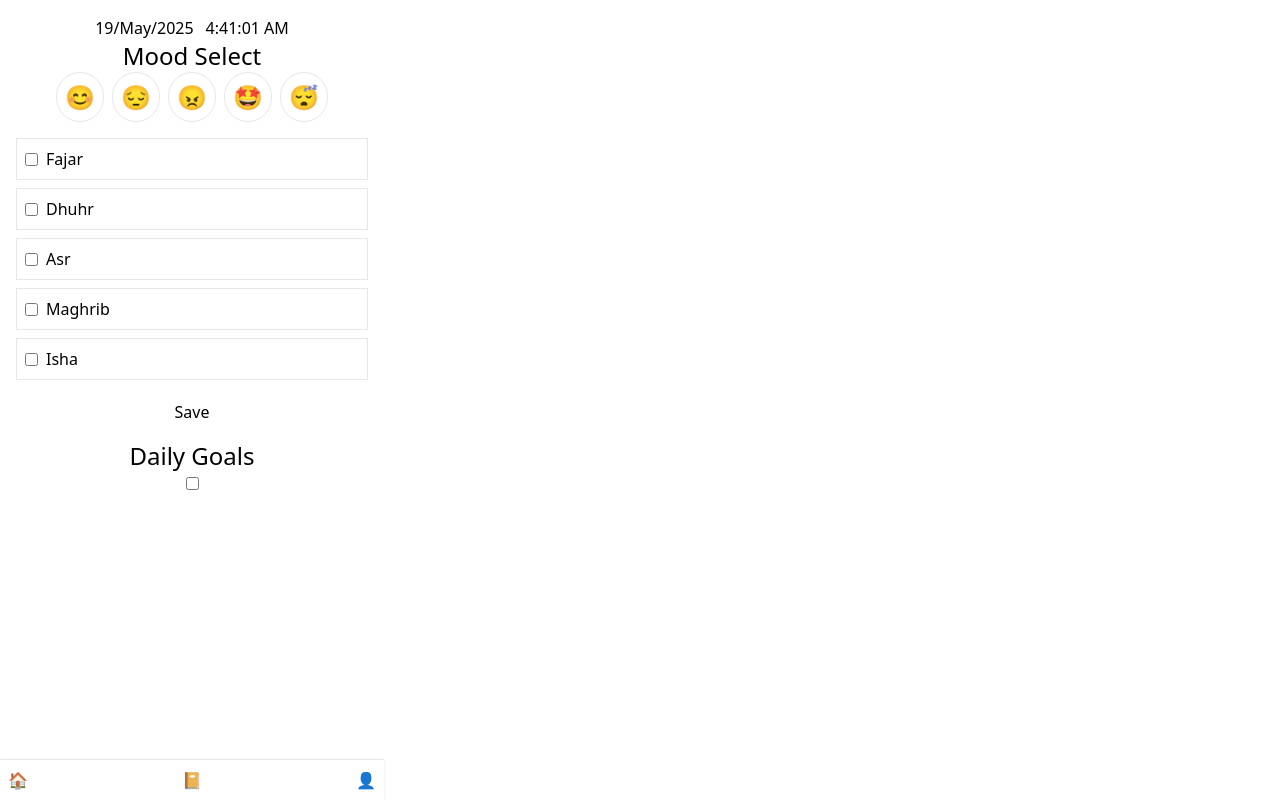
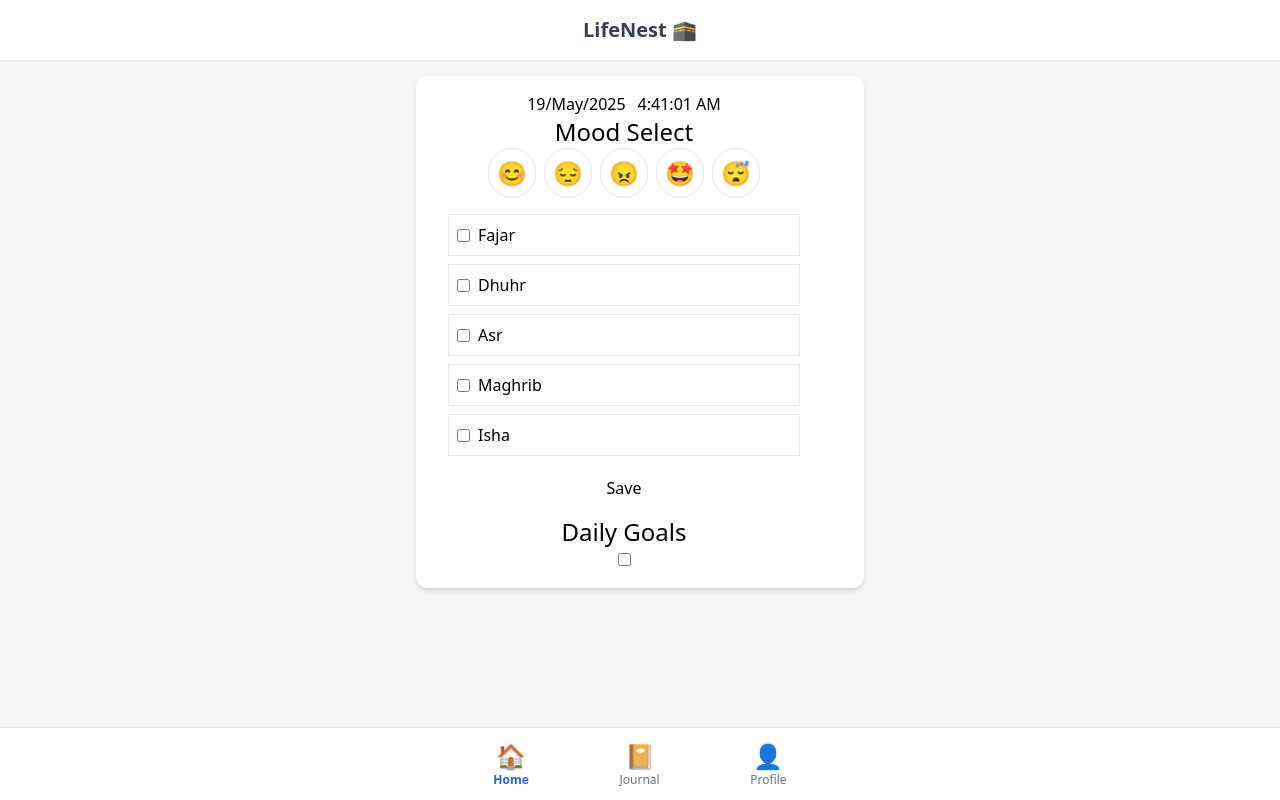
Before and after one commit to abubakar308/lifenest-client-site, a React (Vite) app: page / in a window 1280 px wide. Built offline with nearby package versions, Linux system fonts and the light colour scheme; no server answers.

Commit message:
update: mainlayout and footer navbar update

```diff
--- a/src/MainLayout/MainLayout.jsx
+++ b/src/MainLayout/MainLayout.jsx
@@ -3,20 +3,24 @@ import Navbar from "../conponents/Navbar";
 
 const MainLayout = () => {
     return (
-        <div>
-            <header>
+        <div className="min-h-screen bg-gray-100 flex flex-col">
+        {/* Optional Header */}
+        <header className="bg-white shadow-sm p-4 text-center font-semibold text-xl text-gray-700">
+          LifeNest 🕋
+        </header>
 
-            </header>
+        {/* Main Content */}
+        <main className="flex-grow p-4">
+          <div className="max-w-md mx-auto bg-white rounded-xl shadow-md p-4">
+            <Outlet />
+          </div>
+        </main>
 
-            {/* main content */}
-            <main className="my-4">
-                <Outlet />
-            </main>
-
-        <div>
-        <Navbar />
-        </div>
-        </div>
+        {/* Bottom Navbar */}
+        <footer className="bg-white shadow-inner border-t p-2">
+          <Navbar />
+        </footer>
+      </div>
     );
 };
 
--- a/src/conponents/Navbar.jsx
+++ b/src/conponents/Navbar.jsx
@@ -1,14 +1,33 @@
-import { Link } from "react-router-dom";
+import { Link, useLocation } from "react-router-dom";
 
 const Navbar = () => {
-    return (
-        <div>
-           <nav className="fixed p-2 max-w-sm  bottom-0 left-0 right-0 bg-white border-t shadow z-50 flex justify-between">
-      <Link to="/">🏠</Link>
-      <Link to="/journal">📔</Link>
-      <Link to="/profile">👤</Link>
+    const location = useLocation();
+
+  const navItems = [
+    { to: "/", icon: "🏠", label: "Home" },
+    { to: "/journal", icon: "📔", label: "Journal" },
+    { to: "/profile", icon: "👤", label: "Profile" },
+  ];
+
+  return (
+    <nav className="fixed bottom-0 left-0 right-0 z-50 bg-white border-t shadow-md p-2">
+      <div className="max-w-sm mx-auto flex justify-around items-center text-2xl">
+        {navItems.map(({ to, icon, label }) => (
+          <Link
+            key={to}
+            to={to}
+            className={`flex flex-col items-center px-3 py-1 rounded-lg transition ${
+              location.pathname === to
+                ? "text-blue-600 font-semibold"
+                : "text-gray-500 hover:text-blue-500"
+            }`}
+          >
+            <span>{icon}</span>
+            <span className="text-xs">{label}</span>
+          </Link>
+        ))}
+      </div>
     </nav>
-        </div>
     );
 };
 
--- a/src/conponents/SalahTraker.jsx
+++ b/src/conponents/SalahTraker.jsx
@@ -35,6 +35,17 @@ const SalahTraker = () => {
       }
     }, [isSubmitted, user, today, salahData]);
 
+    useEffect(() => {
+      fetch(`http://localhost:3000/salah-data/today?email=${user?.email}&date=${today}`)
+        .then(res => res.json())
+        .then(result => {
+          if (result.exists) {
+            setIsSubmitted(true); // disable all checkboxes
+            setSalahData(result.salahData);
+          }
+        });
+    }, [user?.email, today]);
+
 
     return (
       <div className="p-4 text-center">
```
